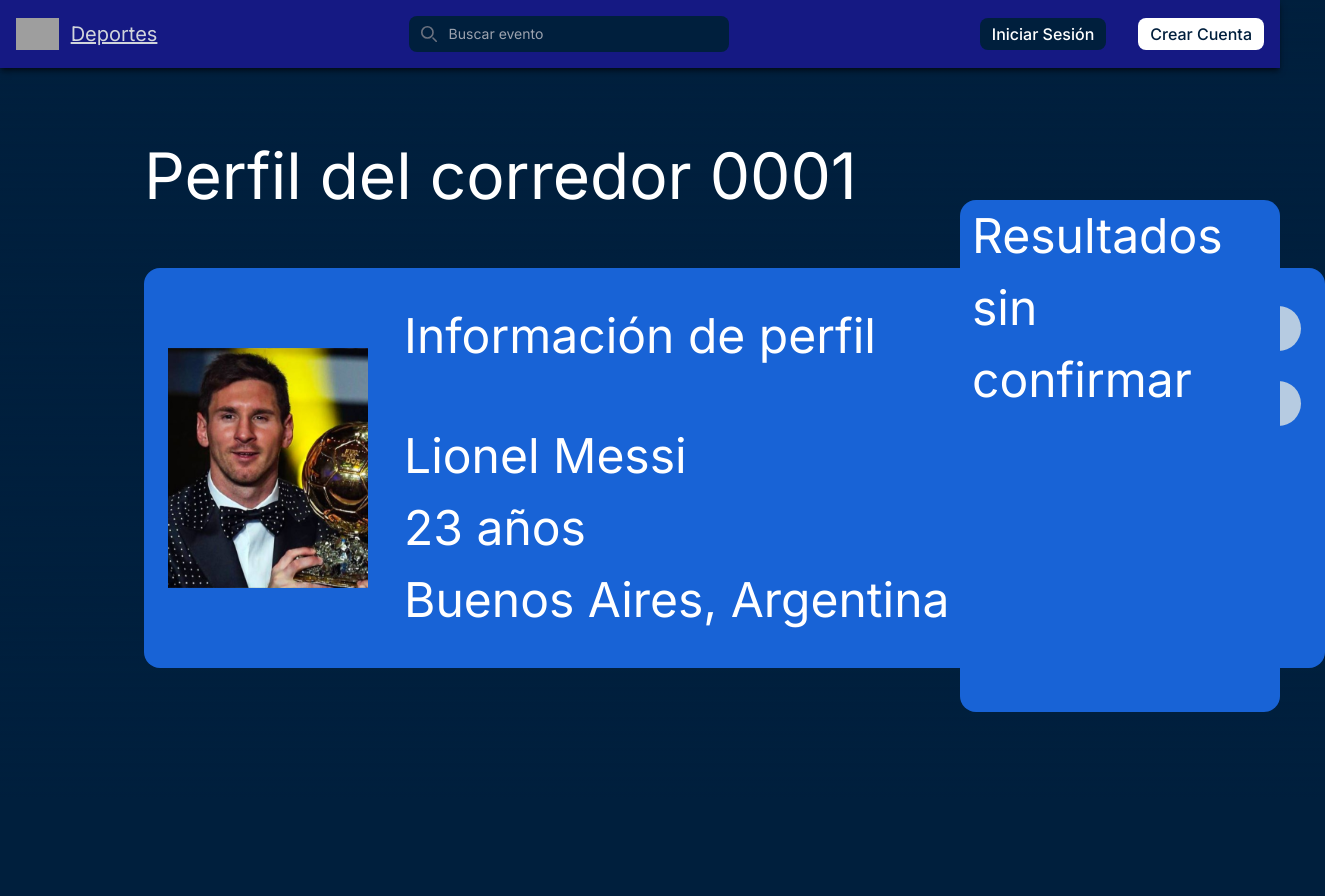
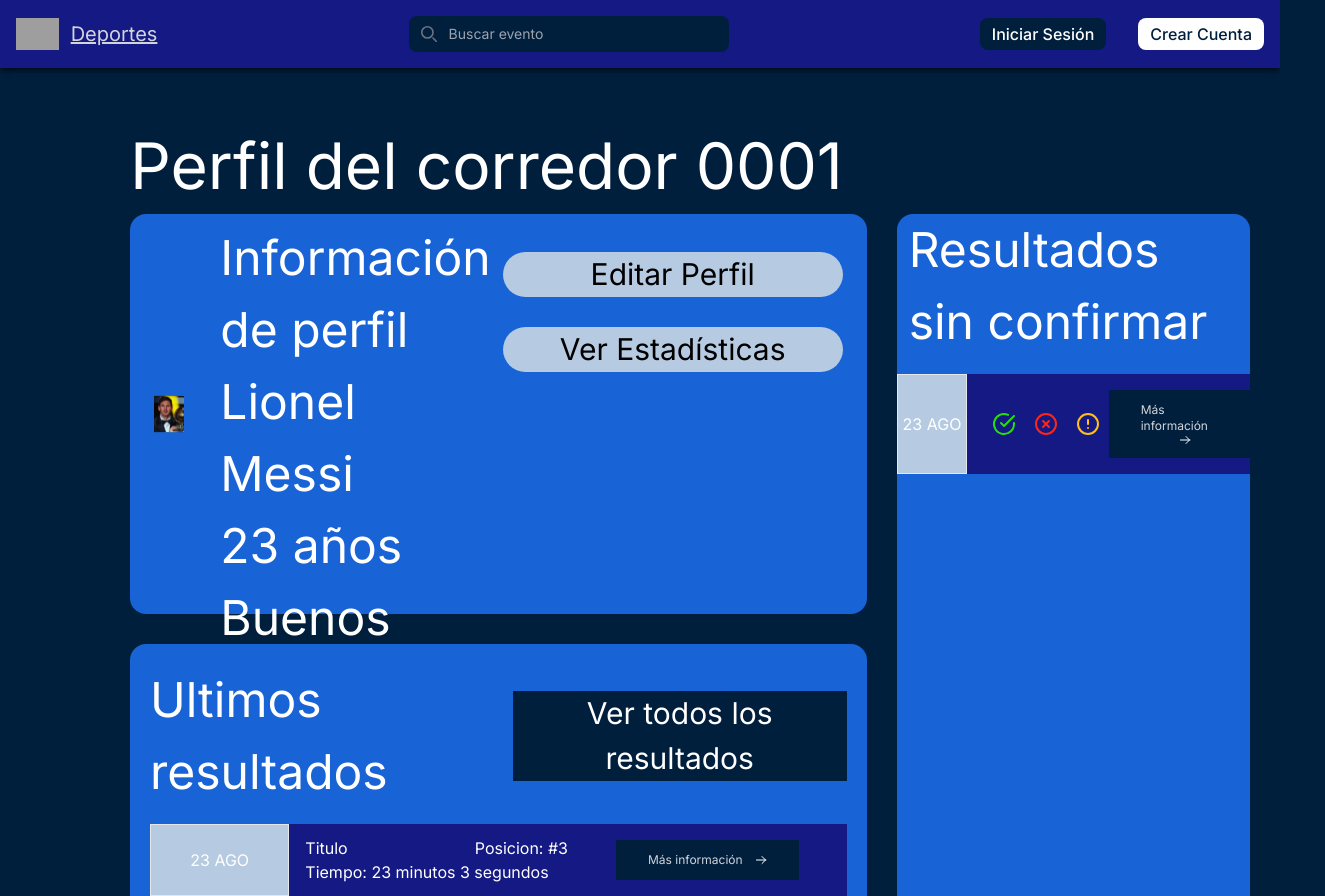
Before and after one commit to NahuelNGomez/Medalgram, a Next.js app in the folder src/frontend/medalgram/: page /profile in a window 1280 px wide. Shown: the top 896 px of the page, 1325 px wide, since content can reach past the window. Before the commit the page ends 800 px from the top, so only its background shows below. Built offline with nearby package versions, Linux system fonts and the light colour scheme; grey boxes are pictures that could not be loaded.

Commit message:
Update Profile page

```diff
--- /dev/null
+++ b/src/frontend/medalgram/src/app/profile/components/ConfirmResults.tsx
@@ -0,0 +1,20 @@
+"use client";
+import { useState } from "react";
+import Image from "next/image";
+import PendingResult from "@/app/profile/components/PendingResult";
+
+export default function ProfileInfo() {
+  // Hacer get del perfil
+  return (
+    <main className="h-full rounded-2xl flex bg-dark2 col-span-2">
+      <div className="flex flex-col">
+        <div className="flex text-[48px] px-[12px] justify-center justify-self-center">
+          Resultados sin confirmar
+        </div>
+        <PendingResult />
+      </div>
+    </main>
+  );
+
+  /* left-[350px] absolute */
+}
--- /dev/null
+++ b/src/frontend/medalgram/src/app/profile/components/LastResults.tsx
@@ -0,0 +1,23 @@
+"use client";
+import { useState } from "react";
+import Image from "next/image";
+import PreviewResult from "@/app/profile/components/PreviewResult";
+
+export default function ProfileInfo() {
+  // Hacer get del perfil
+  return (
+    <main className="h-[25rem] rounded-2xl bg-dark2 relative px-[20px] w-full">
+      <div className="flex flex-col py-[20px]">
+        <div className="flex flex-row justify-between items-center">
+          <div className="flex text-[48px]">Ultimos resultados</div>
+          <button className="bg-dark0 text-[30px] px-[20px]">
+            Ver todos los resultados
+          </button>
+        </div>
+        <PreviewResult />
+      </div>
+    </main>
+  );
+
+  /* left-[350px] absolute */
+}
--- /dev/null
+++ b/src/frontend/medalgram/src/app/profile/components/PendingResult.tsx
@@ -0,0 +1,93 @@
+import Link from "next/link";
+
+export default function PreviewEvent() {
+  return (
+    <main className="flex flex-wrap w-full my-4 ">
+      <div className="border bg-dark3 w-1/5 py-2 flex align-content justify-center items-center">
+        23 AGO
+      </div>
+      <div className="bg-dark2 w-4/5 text-white grid grid-cols-2 bg-gradient-to-r from-dark1 to-dark1">
+        <div className="col-span-1 flex flex-wrap flex-col justify-center pl-4 ">
+          {/* <div className="row-span-1 flex flex-wrap flex-row justify-between  ">
+            <p>Titulo</p>
+            <p>Posicion: #3</p>
+          </div>
+          <p>Tiempo: 23 minutos 3 segundos</p> */}
+          <div className="row-span-1 flex flex-wrap flex-row justify-around">
+            <svg
+              xmlns="http://www.w3.org/2000/svg"
+              width="24"
+              height="24"
+              viewBox="0 0 24 24"
+              fill="none"
+              stroke="#25e009"
+              stroke-width="2"
+              stroke-linecap="round"
+              stroke-linejoin="round"
+            >
+              <path d="M22 11.08V12a10 10 0 1 1-5.93-9.14"></path>
+              <polyline points="22 4 12 14.01 9 11.01"></polyline>
+            </svg>
+            <svg
+              xmlns="http://www.w3.org/2000/svg"
+              width="24"
+              height="24"
+              viewBox="0 0 24 24"
+              fill="none"
+              stroke="#ff2616"
+              stroke-width="2"
+              stroke-linecap="round"
+              stroke-linejoin="round"
+            >
+              <circle cx="12" cy="12" r="10"></circle>
+              <line x1="15" y1="9" x2="9" y2="15"></line>
+              <line x1="9" y1="9" x2="15" y2="15"></line>
+            </svg>
+            <svg
+              xmlns="http://www.w3.org/2000/svg"
+              width="24"
+              height="24"
+              viewBox="0 0 24 24"
+              fill="none"
+              stroke="#ffbf16"
+              stroke-width="2"
+              stroke-linecap="round"
+              stroke-linejoin="round"
+            >
+              <circle cx="12" cy="12" r="10"></circle>
+              <line x1="12" y1="8" x2="12" y2="12"></line>
+              <line x1="12" y1="16" x2="12.01" y2="16"></line>
+            </svg>
+          </div>
+        </div>
+
+        <div className="flex justify-center items-center py-4">
+          <Link
+            href={`/sports/` + 2 + "/events/" + 1}
+            className="nav-link link-body-emphasis active"
+            aria-current="page"
+          >
+            <div className="flex flex-wrap justify-center items-center px-8 py-3 text-xs text-gray-300 text-xl bg-dark0">
+              Más información
+              <svg
+                className="pl-3 w-6 text-white"
+                fill="none"
+                viewBox="0 0 24 24"
+                stroke="currentColor"
+              >
+                <path
+                  strokeLinecap="round"
+                  strokeLinejoin="round"
+                  strokeWidth="2"
+                  d="M14 5l7 7m0 0l-7 7m7-7H3"
+                />
+              </svg>
+            </div>
+          </Link>
+        </div>
+      </div>
+
+      {/* sin terminar */}
+    </main>
+  );
+}
--- /dev/null
+++ b/src/frontend/medalgram/src/app/profile/components/PreviewResult.tsx
@@ -0,0 +1,46 @@
+import Link from "next/link";
+
+export default function PreviewEvent() {
+  return (
+    <main className="flex flex-wrap w-full my-4 ">
+      <div className="border bg-dark3 w-1/5 py-2 flex align-content justify-center items-center">
+        23 AGO
+      </div>
+      <div className="bg-dark2 w-4/5 text-white grid grid-cols-2 bg-gradient-to-r from-dark1 to-dark1">
+        <div className="col-span-1 flex flex-wrap flex-col justify-center pl-4 ">
+          <div className="row-span-1 flex flex-wrap flex-row justify-between  ">
+            <p>Titulo</p>
+            <p>Posicion: #3</p>
+          </div>
+          <p>Tiempo: 23 minutos 3 segundos</p>
+        </div>
+        <div className="flex justify-center items-center py-4">
+          <Link
+            href={`/sports/` + 2 + "/events/" + 1}
+            className="nav-link link-body-emphasis active"
+            aria-current="page"
+          >
+            <div className="flex flex-wrap justify-center items-center px-8 py-3 text-xs text-gray-300 text-xl bg-dark0">
+              Más información
+              <svg
+                className="pl-3 w-6 text-white"
+                fill="none"
+                viewBox="0 0 24 24"
+                stroke="currentColor"
+              >
+                <path
+                  strokeLinecap="round"
+                  strokeLinejoin="round"
+                  strokeWidth="2"
+                  d="M14 5l7 7m0 0l-7 7m7-7H3"
+                />
+              </svg>
+            </div>
+          </Link>
+        </div>
+      </div>
+
+      {/* sin terminar */}
+    </main>
+  );
+}
--- a/src/frontend/medalgram/src/components/ProfileInfo.tsx
+++ b/src/frontend/medalgram/src/app/profile/components/ProfileInfo.tsx
@@ -5,7 +5,7 @@
 export default function ProfileInfo() {
   // Hacer get del perfil
   return (
-    <main className="h-[25rem] rounded-2xl justify-self-center justify-center flex bg-dark2 start-36 relative top-[200px]">
+    <main className="h-[25rem] rounded-2xl justify-self-center justify-center flex bg-dark2 relative">
       <div className="flex flex-row	justify-around py-[8px] px-[24px]">
         <div className="align-middle flex pr-[24px]">
           <div className="align-middle flex">
--- a/src/frontend/medalgram/src/app/profile/page.tsx
+++ b/src/frontend/medalgram/src/app/profile/page.tsx
@@ -1,7 +1,8 @@
 "use client";
 import NavegationBar from "@/components/NavegationBar";
-import ProfileInfo from "@/components/ProfileInfo";
-import ConfirmResults from "@/components/ConfirmResults";
+import ProfileInfo from "@/app/profile/components/ProfileInfo";
+import ConfirmResults from "@/app/profile/components/ConfirmResults";
+import LastResults from "@/app/profile/components/LastResults";
 import { useState } from "react";
 
 export default function Sports() {
@@ -9,12 +10,17 @@
   return (
     <main>
       <NavegationBar />
-      <div className="absolute start-36 top-32 text-[64px]">
-        Perfil del corredor 0001
-      </div>
-      <div className="flex flex-row">
-        <ProfileInfo />
-        <ConfirmResults />
+      <div className="flex flex-col">
+        <div className="pt-[50px] pl-[130px] text-[64px]">
+          Perfil del corredor 0001
+        </div>
+        <div className="grid grid-cols-6 pl-[130px] pr-[30px] gap-[30px]">
+          <div className="col-span-4 grid grid-rows-2 gap-[30px]">
+            <ProfileInfo />
+            <LastResults />
+          </div>
+          <ConfirmResults />
+        </div>
       </div>
     </main>
   );
--- a/src/frontend/medalgram/src/components/ConfirmResults.tsx
+++ /dev/null
@@ -1,16 +0,0 @@
-"use client";
-import { useState } from "react";
-import Image from "next/image";
-
-export default function ProfileInfo() {
-  // Hacer get del perfil
-  return (
-    <main className="w-1/4 h-[32rem] rounded-2xl   flex bg-dark2  top-[200px] right-[0px] absolute">
-      <div className="flex text-[48px] px-[12px] justify-center justify-self-center">
-        Resultados sin confirmar
-      </div>
-    </main>
-  );
-
-  /* left-[350px] absolute */
-}
```
